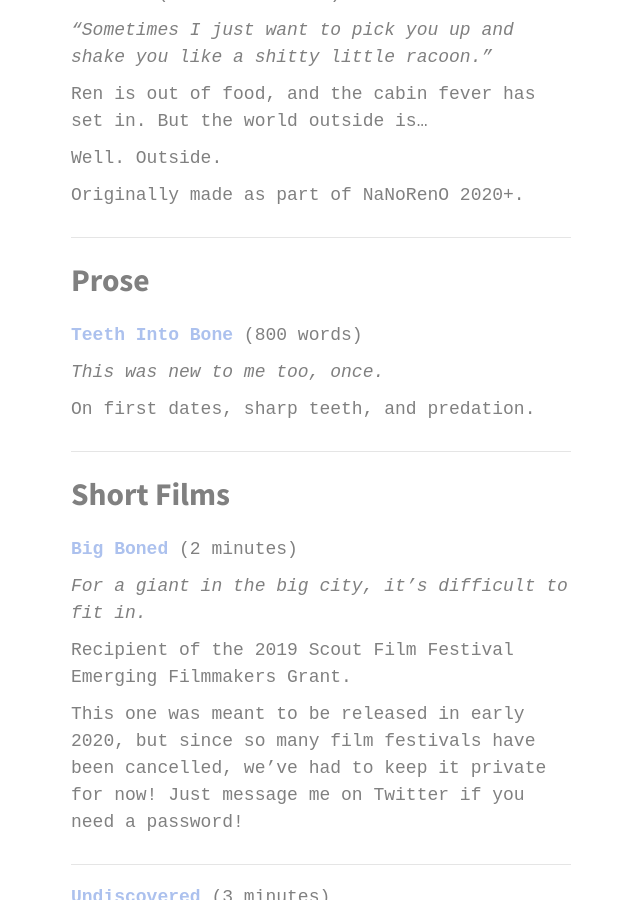
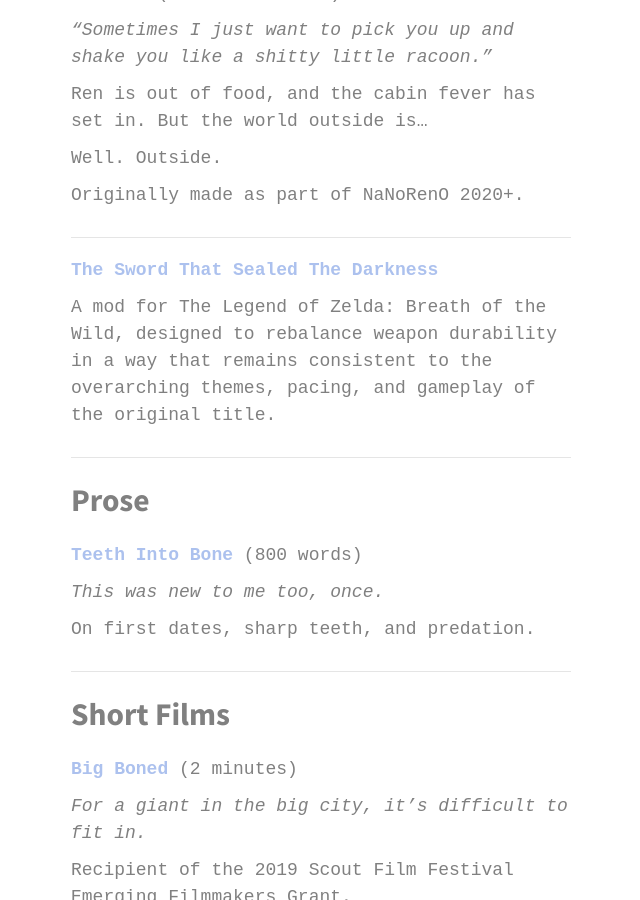
Before and after one commit to elliotherriman/website, a Jekyll site: the page built from writing.md, in a window 1280 px wide and 900 px high, scrolled down 616 px. Shown: the whole window, without its empty margins (319-959 px from the left). Built offline with Jekyll 4.4.1, drawn with Linux system fonts in a browser that asks for light colours; nearby versions of some CDN libraries; some web fonts are replaced.

Commit message:
Update writing.md

```diff
--- a/writing.md
+++ b/writing.md
@@ -32,6 +32,12 @@ Originally made as part of NaNoRenO 2020+.
 
 ---
 
+**[The Sword That Sealed The Darkness](https://gamebanana.com/gamefiles/12800)**
+
+A mod for The Legend of Zelda: Breath of the Wild, designed to rebalance weapon durability in a way that remains consistent to the overarching themes, pacing, and gameplay of the original title.
+
+---
+
 **Prose**
 ---
 
```
